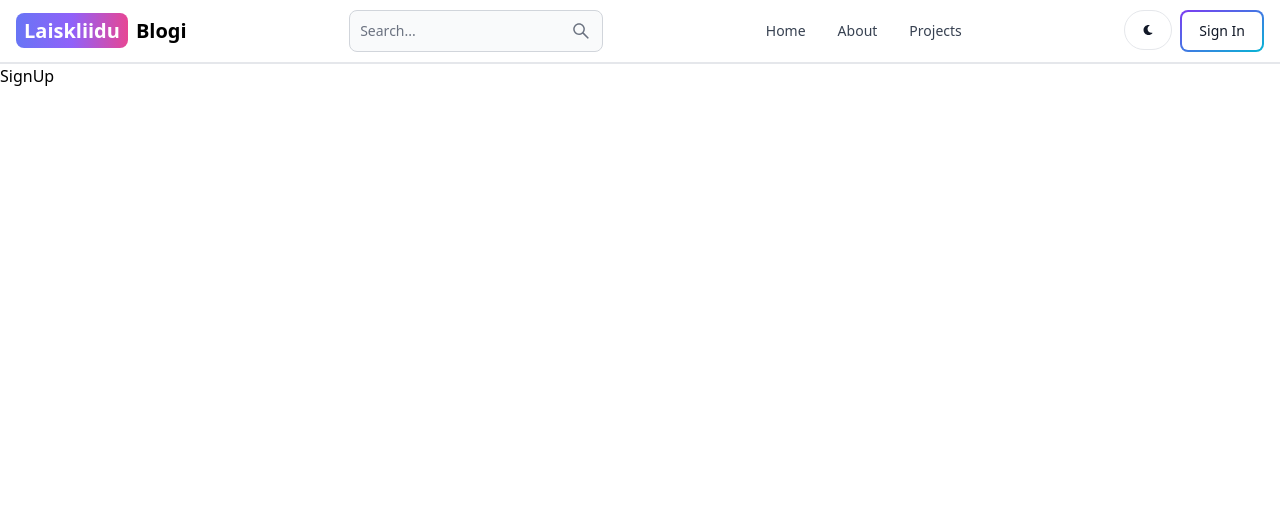
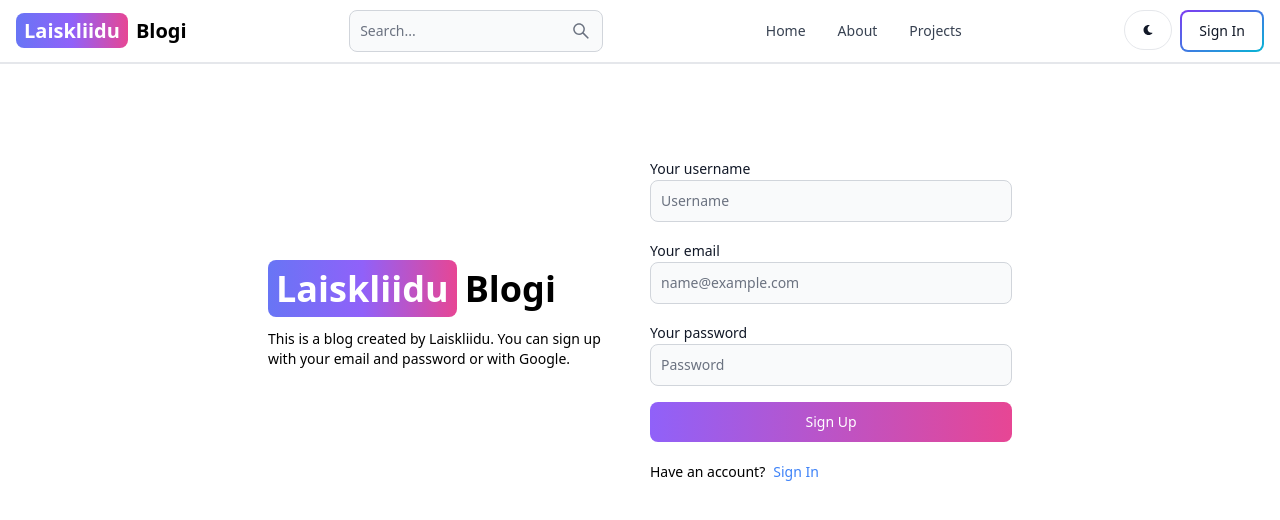
Before and after one commit to liidiailves/blog_app, a React (Vite) app in the folder client/: page /sign-up in a window 1280 px wide. Shown: the top 520 px of the page. Built offline with nearby package versions, Linux system fonts and the light colour scheme.

Commit message:
create sign up page ui

```diff
--- a/client/src/pages/SignUp.jsx
+++ b/client/src/pages/SignUp.jsx
@@ -1,7 +1,52 @@
-
+import { Link } from "react-router-dom";
+import { Button, Label, TextInput } from "flowbite-react";
 
 export default function SignUp() {
   return (
-    <div>SignUp</div>
-  )
+    <div className="min-h-screnn mt-20">
+      <div className="flex p-3 max-w-3xl mx-auto flex-col md:flex-row md:items-center gap-5">
+        <div className="flex-1">
+          <Link to="/" className="font-bold dark:text-white text-4xl">
+            <span className="px-2 py-1 bg-gradient-to-r from-indigo-500 via-purple-500 to-pink-500 rounded-lg text-white mr-2">
+              Laiskliidu
+            </span>
+            Blogi
+          </Link>
+          <p className="text-sm mt-5">
+            This is a blog created by Laiskliidu. You can sign up with your
+            email and password or with Google.
+          </p>
+        </div>
+        <div className="flex-1">
+          <form className="flex flex-col gap-4">
+            <div>
+              <Label value="Your username" />
+              <TextInput type="text" placeholder="Username" id="username" />
+            </div>
+            <div>
+              <Label value="Your email" />
+              <TextInput
+                type="text"
+                placeholder="name@example.com"
+                id="email"
+              />
+            </div>
+            <div>
+              <Label value="Your password" />
+              <TextInput type="text" placeholder="Password" id="password" />
+            </div>
+            <Button gradientDuoTone="purpleToPink" type="submit">
+              Sign Up
+            </Button>
+          </form>
+          <div className=" flex gap-2 text-sm mt-5">
+            <span>Have an account?</span>
+            <Link to="/sign-in" className="text-blue-500">
+              Sign In
+            </Link>
+          </div>
+        </div>
+      </div>
+    </div>
+  );
 }
```
